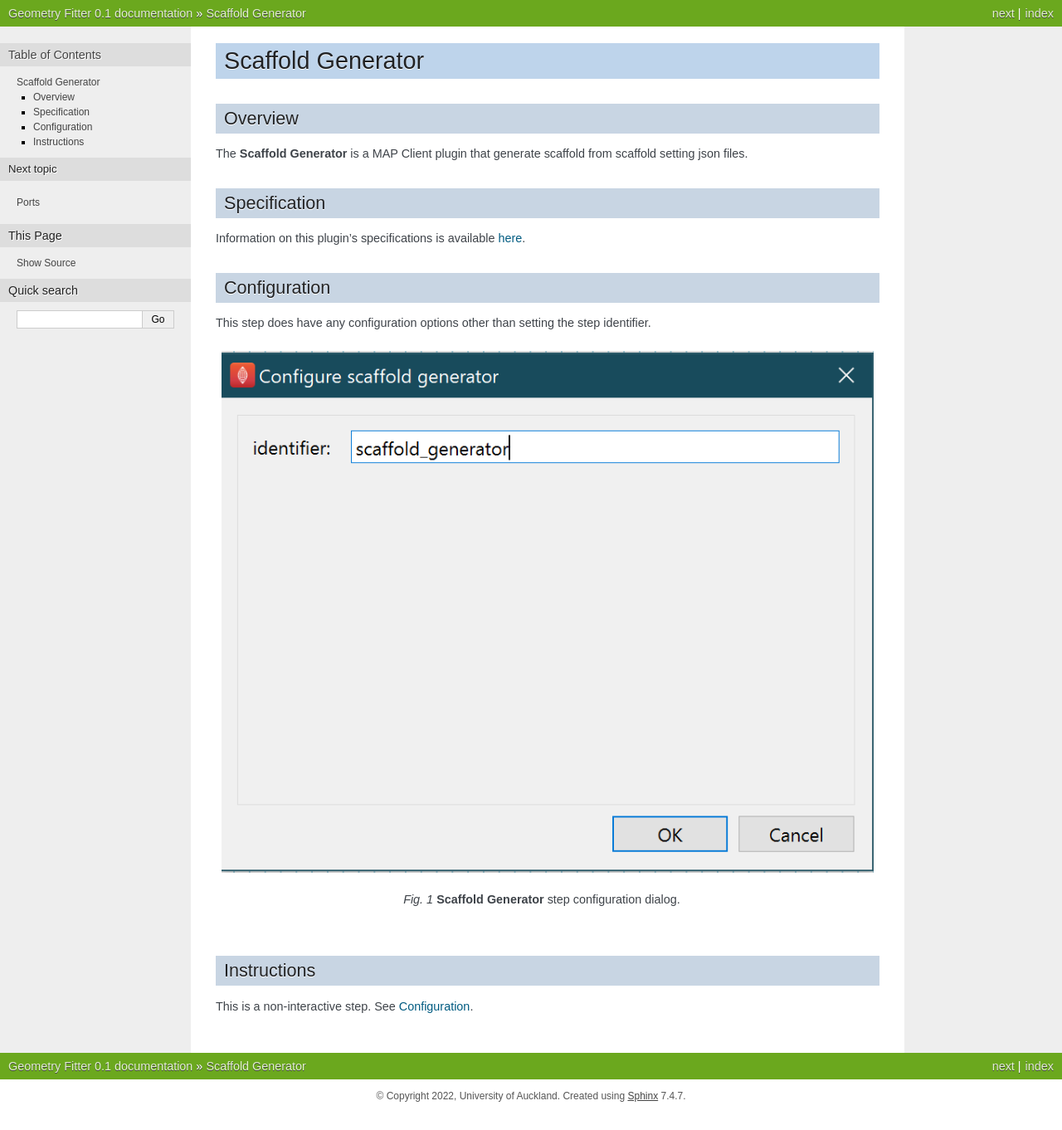
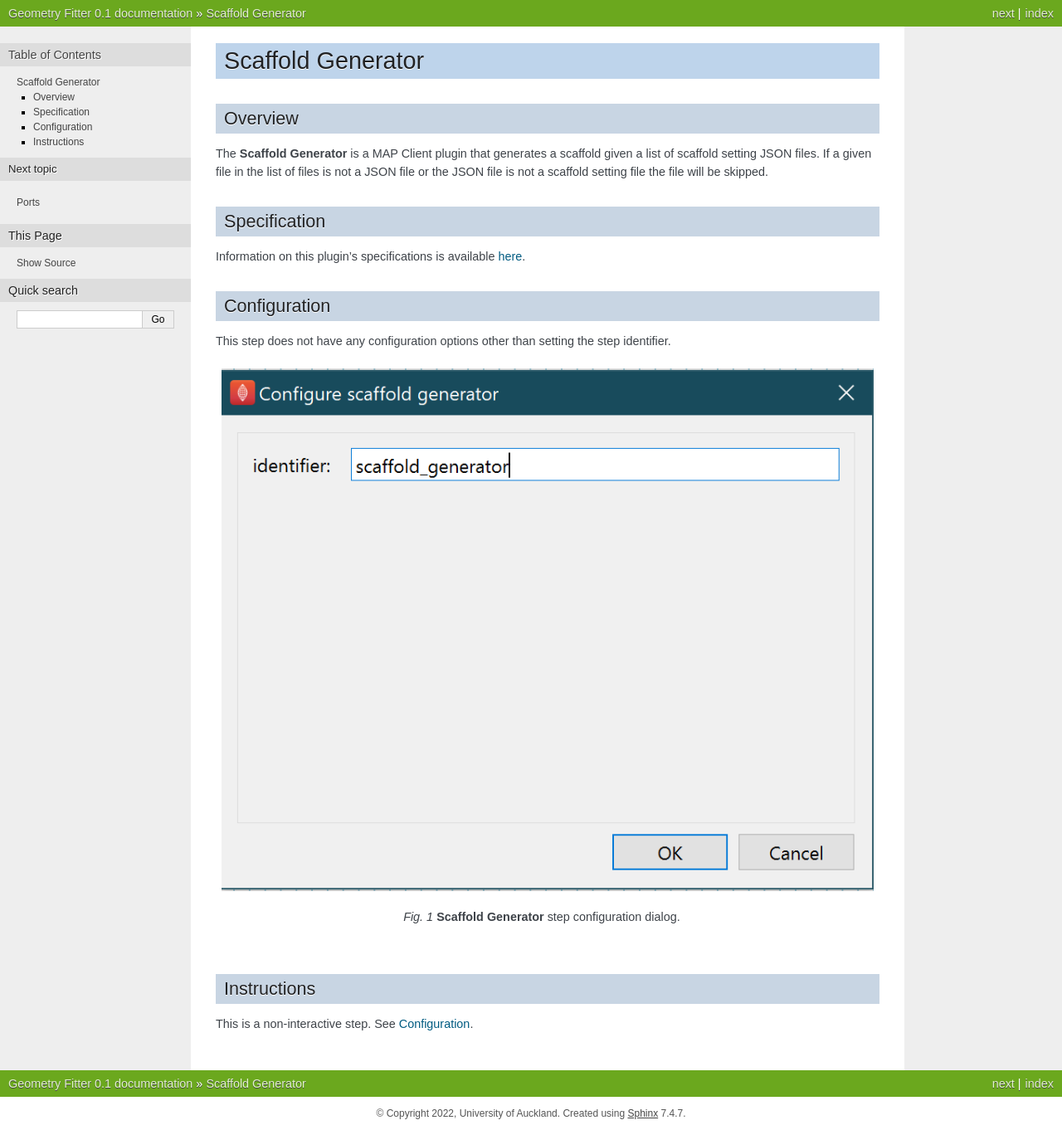
Before and after one commit to mapclient-plugins/mapclientplugins.scaffoldgenerator, a Sphinx documentation site: the page built from mapclientplugins/docs/index.rst, in a window 1280 px wide. Shown: the whole page at 83% size. Built offline with Sphinx 7.4.7, drawn with Linux system fonts in a browser that asks for light colours; before the commit the page ends 1341 px from its top, so only the background shows below that.

Commit message:
Update index.rst.

```diff
--- a/mapclientplugins/docs/index.rst
+++ b/mapclientplugins/docs/index.rst
@@ -4,18 +4,18 @@ Scaffold Generator
 Overview
 --------
 
-The **Scaffold Generator** is a MAP Client plugin that generate scaffold from scaffold setting json files.
+The **Scaffold Generator** is a MAP Client plugin that generates a scaffold given a list of scaffold setting JSON files.
+If a given file in the list of files is not a JSON file or the JSON file is not a scaffold setting file the file will be skipped.
 
 Specification
 -------------
 
 Information on this plugin's specifications is available :ref:`here <mcp-scaffold-generator-specification>`.
 
-
 Configuration
 -------------
 
-This step does have any configuration options other than setting the step identifier.
+This step does not have any configuration options other than setting the step identifier.
 
 .. _fig-mcp-scaffold-generator-configure-dialog:
 
@@ -25,13 +25,11 @@ This step does have any configuration options other than setting the step identi
 
    **Scaffold Generator** step configuration dialog.
 
-
 Instructions
 ------------
 
 This is a non-interactive step.
 See `Configuration`_.
-
 
 .. toctree::
   :hidden:
```
